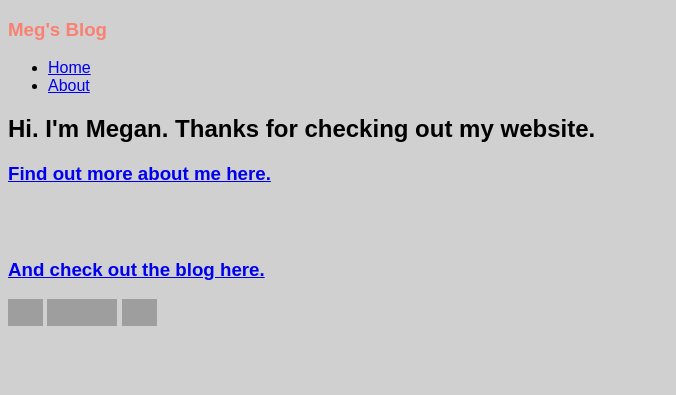
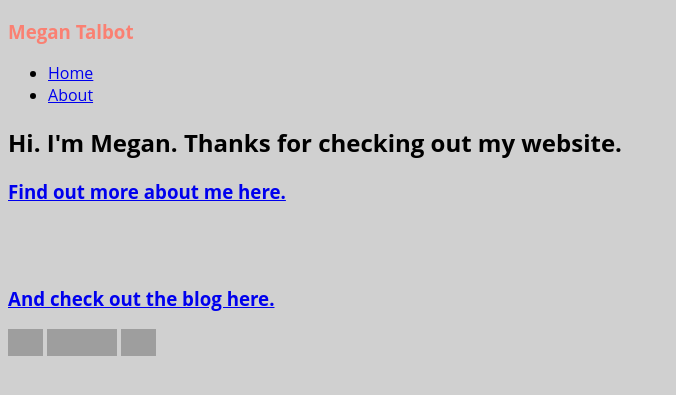
Before and after one commit to meganft/meganft.github.io, a Jekyll site: the page built from index.html, in a window 1280 px wide. Shown: the top 395 px of the page, without its empty margins (0-676 px from the left). Built offline with Jekyll 4.4.1, drawn with Linux system fonts in a browser that asks for light colours; grey boxes are pictures that could not be loaded.

Commit message:
change font

```diff
--- a/_config.yml
+++ b/_config.yml
@@ -1,2 +1,2 @@
-title: Meg's Blog
+title: Megan Talbot
 email: meganftalbot@gmail.com
--- a/css/styles.css
+++ b/css/styles.css
@@ -1,20 +1,20 @@
 html{
-  font-family: Arial
+  font-family: 'Open Sans', sans-serif;
 }
 
 body {
   background-color: #D0D0D0;
-  font-family: Arial
+  font-family: 'Open Sans', sans-serif;
 }
 title {
   color: #fa8072;
-  font-family: Arial
+  font-family: 'Open Sans', sans-serif;
   text-align: center
   font-size: 48px
 }
 h3 {
   color: #fa8072;
-  font-family: Arial
+  font-family: 'Open Sans', sans-serif;
   text-align: center
   font-size: 48px
 }
@@ -33,5 +33,5 @@ l1 {
 }
 
 .about-text {
-  font: Arial
+  font: 'Open Sans', sans-serif;
 }
--- a/index.html
+++ b/index.html
@@ -7,4 +7,4 @@ layout: default
 <h3><a href="/about.html">Find out more about me here.</a></h2>
   <br>
   <br>
-<h3><a href="/posts">And check out the blog here.</a></h2>
+<h3><a href="/_posts">And check out the blog here.</a></h2>
```
